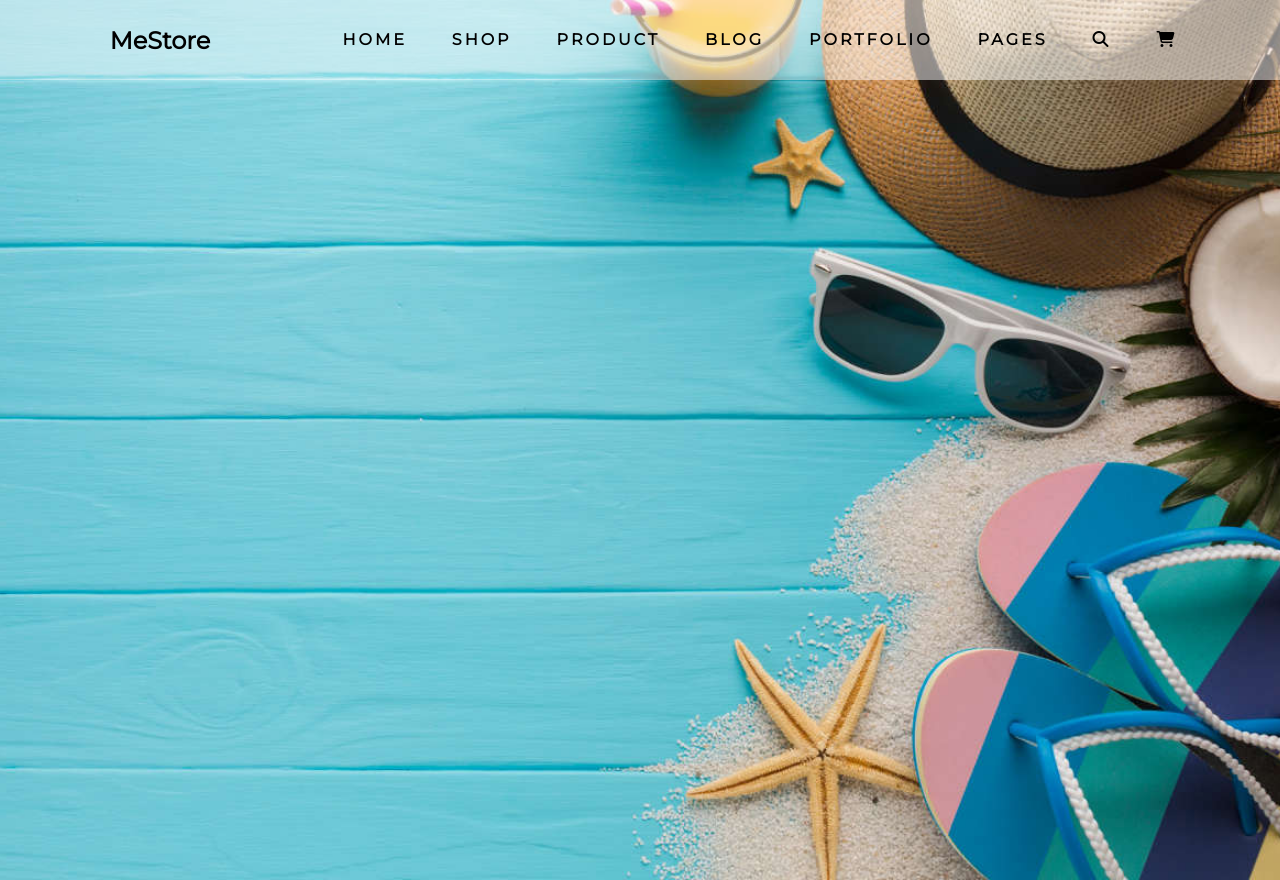
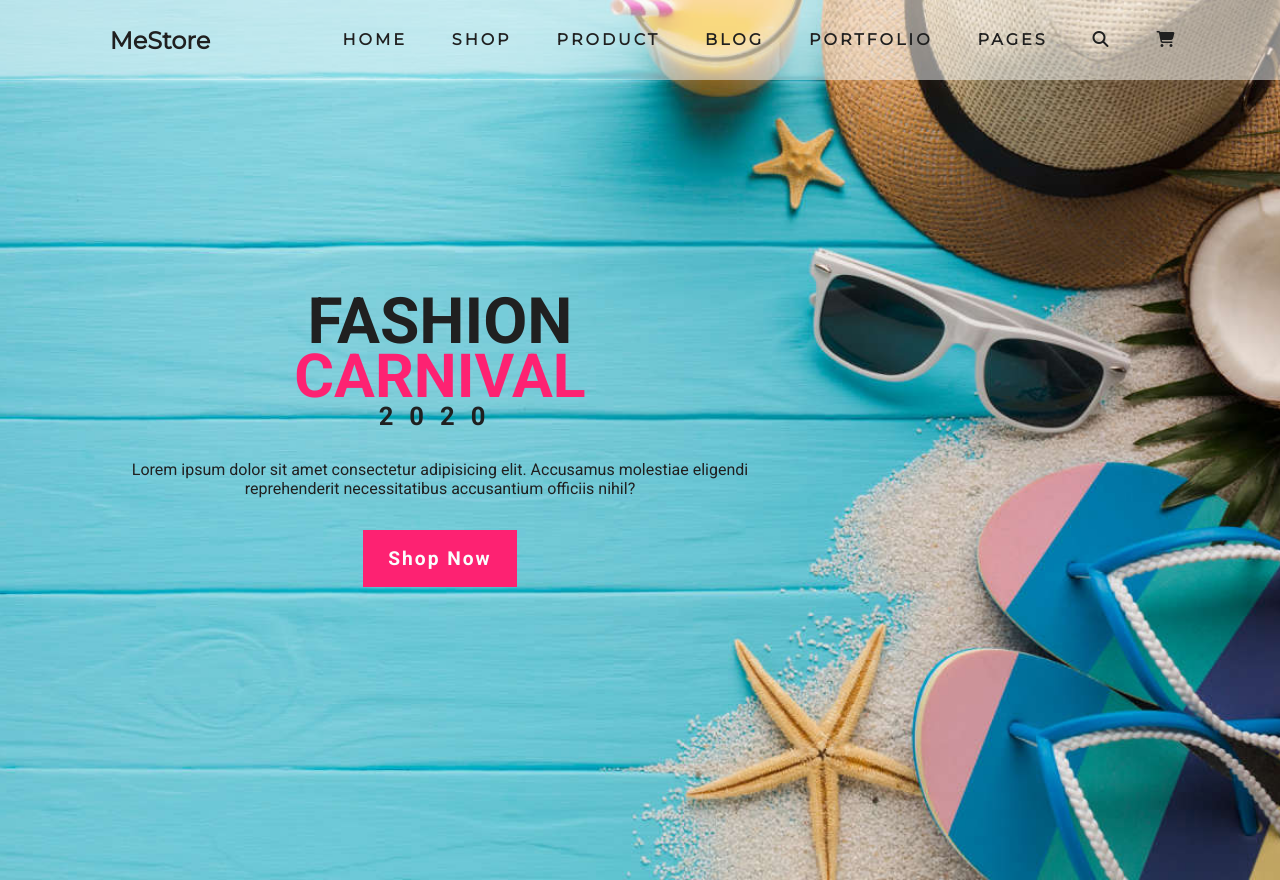
Before and after one commit to MarcinRapacz/project2, a website built with webpack: page src/index.html in a window 1280 px wide. Built offline with nearby package versions, Linux system fonts and the light colour scheme.

Commit message:
Logo finished

```diff
--- a/src/index.html
+++ b/src/index.html
@@ -47,6 +47,17 @@
       <!-- <a href="https://www.freepik.com/free-photos-vectors/background"
         >Background photo created by freepik - www.freepik.com</a
       > -->
+      <h1 class="Logo__header">
+        <span class="Logo__header--dark">Fashion</span>
+        <span class="Logo__header--primary">Carnival</span>
+        <span class="Logo__header--secondary">2020</span>
+      </h1>
+      <p class="Logo__description">
+        Lorem ipsum dolor sit amet consectetur adipisicing elit. Accusamus
+        molestiae eligendi reprehenderit necessitatibus accusantium officiis
+        nihil?
+      </p>
+      <a href="/" class="Logo__btn">Shop Now</a>
     </section>
   </body>
 </html>
--- a/src/scss/_backdrop.scss
+++ b/src/scss/_backdrop.scss
@@ -6,7 +6,7 @@
   left: 0;
   right: 0;
   bottom: 0;
-  background-color: rgba($color: #000000, $alpha: 0.5);
+  background-color: rgba($color: $color-dark, $alpha: 0.5);
   z-index: 2;
 
   &--hide {
--- a/src/scss/_logo.scss
+++ b/src/scss/_logo.scss
@@ -1,7 +1,77 @@
 .Logo {
+  position: relative;
+  display: flex;
+  flex-direction: column;
+  justify-content: center;
+  align-items: center;
   height: 110vh;
   background-image: url("../images/logo.jpg");
   background-repeat: no-repeat;
   background-size: cover;
   background-position: center;
+  color: $color-dark;
+
+  &__header {
+    display: flex;
+    flex-direction: column;
+    justify-content: space-between;
+    align-items: center;
+    margin: 0;
+    text-transform: uppercase;
+    line-height: 0.9;
+    font-stretch: 200%;
+
+    &--dark {
+      font-size: 2.8rem;
+      @media (min-width: $desktop-s-bp) {
+        font-size: 4rem;
+      }
+    }
+    &--primary {
+      color: $color-primary;
+      font-size: 2.6rem;
+      @media (min-width: $desktop-s-bp) {
+        font-size: 3.8rem;
+      }
+    }
+    &--secondary {
+      font-size: 1.6rem;
+      letter-spacing: 1rem;
+    }
+
+    @media (min-width: $desktop-s-bp) {
+      transform: translateX(-200px);
+    }
+  }
+
+  &__description {
+    margin: 2rem;
+    text-align: center;
+    max-width: 640px;
+    @media (min-width: $desktop-s-bp) {
+      transform: translateX(-200px);
+    }
+  }
+
+  &__btn {
+    display: inline-block;
+    padding: 1rem 1.5rem;
+    border: 1px solid $color-primary;
+    background-color: $color-primary;
+    color: $color-light;
+    font-weight: bold;
+    font-size: 1.2rem;
+    letter-spacing: 2px;
+    text-decoration: none;
+    transition: 0.3s;
+
+    &:hover {
+      background-color: $color-light;
+      color: $color-primary;
+    }
+
+    @media (min-width: $desktop-s-bp) {
+      transform: translateX(-200px);
+    }
+  }
 }
--- a/src/scss/_nav.scss
+++ b/src/scss/_nav.scss
@@ -9,7 +9,8 @@
   display: grid;
   grid-template-columns: repeat(2, 1fr);
   font-family: "Montserrat", sans-serif;
-  background-color: rgba($color: #fff, $alpha: 0.5);
+  color: $color-dark;
+  background-color: rgba($color: $color-light, $alpha: 0.5);
   transition: 0.3s;
   z-index: 3;
 
@@ -25,7 +26,7 @@
   &__header {
     justify-self: center;
     align-self: center;
-    grid-column: span;
+    grid-column: 1 span;
     margin: 0;
   }
 
@@ -42,7 +43,7 @@
     display: flex;
     flex-direction: column;
     list-style: none;
-    background-color: rgba($color: #fff, $alpha: 0.5);
+    background-color: rgba($color: $color-light, $alpha: 0.5);
     transition: 0.3s;
 
     &--show {
@@ -75,7 +76,7 @@
     width: 100%;
     line-height: calc(100vh / 8);
     display: block;
-    color: black;
+    color: $color-dark;
     text-align: center;
     text-decoration: none;
     text-transform: uppercase;
@@ -86,7 +87,7 @@
     transition: 0.3s;
 
     &:hover {
-      background-color: rgba($color: #fff, $alpha: 0.7);
+      background-color: rgba($color: $color-light, $alpha: 0.7);
     }
 
     @media (min-width: $desktop-s-bp) {
--- a/src/scss/_variables.scss
+++ b/src/scss/_variables.scss
@@ -1 +1,6 @@
+$tablet: "768px";
 $desktop-s-bp: "1024px";
+
+$color-dark: #202020;
+$color-light: #fafefd;
+$color-primary: #fd2272;
--- a/src/scss/main.scss
+++ b/src/scss/main.scss
@@ -1,9 +1,13 @@
-@import url("https://fonts.googleapis.com/css?family=Montserrat&display=swap");
+@import url("https://fonts.googleapis.com/css?family=Montserrat|Roboto:400,700&display=swap&subset=latin-ext");
+
+// font-family: 'Montserrat', sans-serif;
+// font-family: 'Roboto', sans-serif;
 
 body {
   margin: 0;
   padding: 0;
   box-sizing: border-box;
+  font-family: "Roboto", sans-serif;
 }
 
 .container {
```
